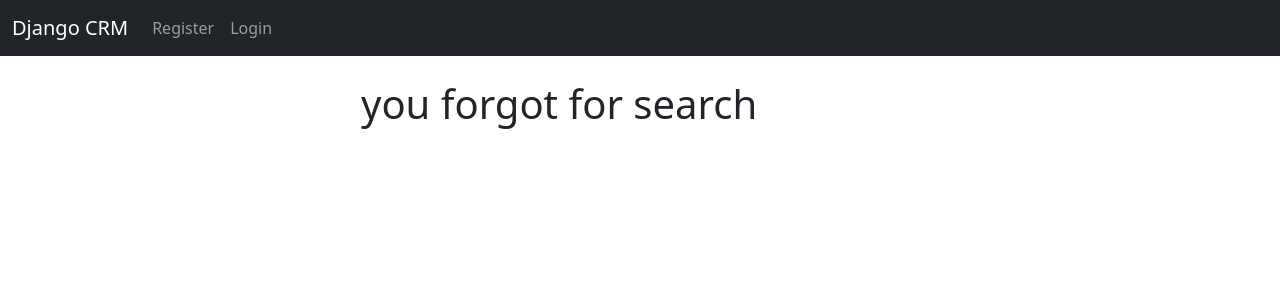
After one commit to BikashChand07/Customer-Management-system, a Django app: page /search_record in a window 1280 px wide. The commit adds this page. Shown: the top 300 px of the page. Run offline with Django 5.2, Linux system fonts and the light colour scheme.

Commit message:
adding search functionality

```diff
--- a/website/templates/navbar.html
+++ b/website/templates/navbar.html
@@ -15,8 +15,15 @@
         <li class="nav-item">
           <a class="nav-link" href="{% url 'logout' %}">Logout</a>
         </li>
+      </ul>
+        <form class="d-flex ms-auto" role="search"  action="{% url 'search-record' %}" method="POST">
+          {% csrf_token %}
+          <input class="form-control me-2" type="search" placeholder="Search Customer" aria-label="Search" name="searched">
+          <button class="btn btn-outline-secondary" type="submit">Search</button>
+        </form>
 
         {% else %}
+        <ul class="navbar-nav me-auto mb-2 mb-lg-0">
         <li class="nav-item">
           <a class="nav-link" href="{% url 'register' %}">Register</a>
         </li>
@@ -24,6 +31,7 @@
         <li class="nav-item">
           <a class="nav-link" href="{% url 'home' %}">Login</a>
         </li>
+      </ul>
         {% endif %}
 
 
--- /dev/null
+++ b/website/templates/search_record.html
@@ -0,0 +1,42 @@
+{% extends 'base.html' %}
+{% block content %}
+
+<div class="col-md-6 offset-md-3">
+
+    {% if searched_record %}
+    <h2>search result {{ searched }}</h2>
+    <br>
+    {% for search in searched_record  %}
+
+        <div class="card" style="width: 18rem;">
+            <div class="card-body">
+              <h5 class="card-title"> {{ search }}</h5>
+              <p class="card-text">
+                <strong> Id: </strong>{{ search.id }}  <br>
+                <strong> Email: </strong>{{ search.email }}<br>
+                <strong> Phone: </strong>{{ search.phone }}<br>
+                <strong> Address: </strong>{{ search.address }} <br>
+                <strong> City: </strong>{{ search.city }} <br>
+                <strong> State: </strong>{{ search.state }} <br>
+                <strong> ZipCode: </strong>{{ search.zipcode }} <br>
+                <strong> Joined_Date: </strong>{{ search.created_at }} <br>
+              </p>
+              <div class="card-body d-flex justify-content-between">
+                <a href="{% url 'home' %}" class="card-link btn btn-secondary" >Go back</a>
+                <a href="{% url 'delete-record' search.id  %}" class="card-link btn btn-danger" >Delete</a>
+                <a href="{% url 'update-record' search.id  %}" class="card-link btn btn-secondary" >Update</a>
+              </div>
+          </div>
+          </div>
+
+
+    {% endfor %}
+
+    {% else %}
+    <h1>you forgot for search</h1>
+    {% endif %}
+
+
+</div>
+
+{% endblock content %}
--- a/website/urls.py
+++ b/website/urls.py
@@ -10,4 +10,5 @@ urlpatterns = [
     path('delete/<int:pk>',views.delete_record, name="delete-record" ),
     path('add_record/',views.add_record, name="add-record" ),
     path('update/<int:pk>',views.update_record, name="update-record" ),
+    path('search_record',views.search_record, name="search-record" ),
 ]
--- a/website/views.py
+++ b/website/views.py
@@ -2,6 +2,7 @@ from django.shortcuts import redirect, render
 from django.contrib.auth import authenticate, login, logout
 from django.contrib import messages
 from .models import Record
+from django.db.models import Q
 
 from .forms import SignUpForm, AddRecordForm
 
@@ -98,3 +99,34 @@ def update_record(request,pk):
     else:
         messages.success(request,"You must be logged in.")
         return redirect('home')
+
+def search_record(request):
+    if request.method == "POST":
+        searched = request.POST['searched']
+        full_name_query = searched  # Full name
+        name_parts = full_name_query.strip().split()
+
+        if len(name_parts) >= 2:
+            first_name = name_parts[0]           # First word as first name
+            last_name = name_parts[-1]           # Last word as last name
+            searched_record = Record.objects.filter(
+            Q(first_name__iexact=first_name) & Q(last_name__iexact=last_name)
+            )
+
+        elif len(name_parts) == 1:
+            # If only one name is provided, search in both fields
+            name = name_parts[0]
+            searched_record = Record.objects.filter(
+            Q(first_name__iexact=name) | Q(last_name__iexact=name)
+            )
+
+        else:
+            searched_record = Record.objects.none()
+
+        # If you want to search for names that partially match the input, use icontains.
+        # Record.objects.filter(first_name__icontains=first_name_query, last_name__icontains=last_name_query)
+
+        return render(request,'search_record.html',{'searched_record':searched_record})
+
+    else:
+        return render(request,'search_record.html',{})
```
